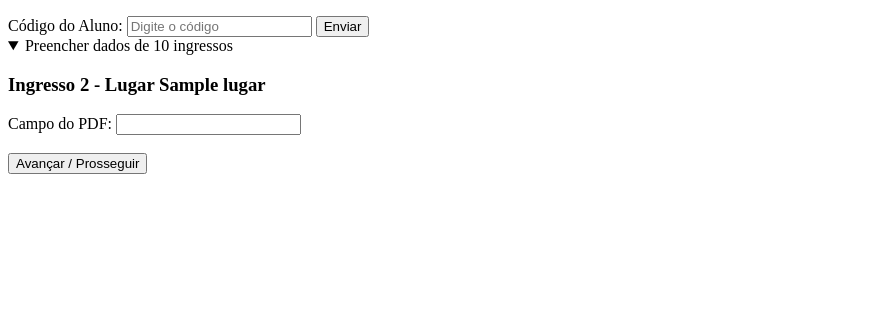
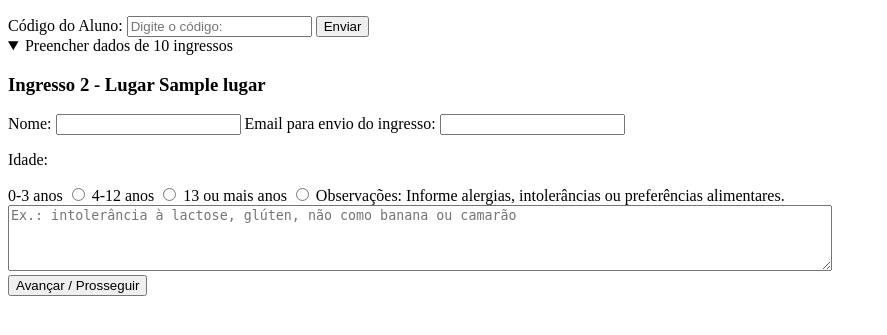
Before and after one commit to arthurjww/Bistro-2026, a Flask app: template frontend/templates/ingressos/info_ingressos.html in a window 1280 px wide, after a click that opens the changed part. Shown: the top 335 px of the page, without its empty margins (0-887 px from the left). Run offline with Flask 3, Linux system fonts and the light colour scheme; the template is opened without the code that fills it: most values are stand-ins (such as "Sample title", 1, 10 or a date in 2020).

Commit message:
.js de info_ingressos feito. Falta testá-lo.

```diff
--- a/frontend/static/ingressos/script_info_ingressos.js
+++ b/frontend/static/ingressos/script_info_ingressos.js
@@ -1,19 +1,24 @@
 const inputCodigo = document.getElementById('input_codigo');
 const details = document.getElementById('detailIngressos');
+const forms = details.querySelectorAll('form');
 
 const reservado = new Date(
     {{ cronometro.isoformat() | tojson }}
 );
 
 
-cronometroAtualizado();
+forms.forEach(form => {
+    form.addEventListener('submit', (event) => {
+        event.preventDefault();
+    });
+});
 
 
-details.addEventListener('click', function (event) {
+details.addEventListener('click', (event) => {
     if (details.dataset.podeAbrir === 'false') {
         event.preventDefault();
     }
-})
+});
 
 
 function cronometroAtualizado() {
@@ -36,18 +41,16 @@ function cronometroAtualizado() {
 }
 
 const intervalo = setInterval(cronometroAtualizado, 1000);
-
+cronometroAtualizado();
 
 
 async function confirmarCodigoAluno() {
-    const payload = {
+    const params = new URLSearchParams({
         codigo: inputCodigo.value
-    };
+    });
 
-    const resposta = await fetch('/info_ingressos/confirmar_codigo', {
-        method: 'POST',
-        headers: { 'Content-Type': 'application/json'},
-        body: JSON.stringify(payload)
+    const resposta = await fetch(`${urls.confirmar_codigo}?${params}`, {
+        method: 'GET',
     });
 
     if (resposta.ok) {
@@ -56,11 +59,24 @@ async function confirmarCodigoAluno() {
             `${dados.sucesso}\nApós usar esses ingressos, sobrará ${dados.usos_restantes} usos do código`;
         details.dataset.podeAbrir = 'true';
         // dá para colocar mudanças do css aqui
+    } else if (resposta.status === 409) {
+        window.location.href = '/lugares';
+        return;
     }
 }
 
 
 async function enviarDadosESeguirPagamento() {
+    if (details.dataset.podeAbrir === 'false') {
+        alert('Você não usou um código confirmado');
+    }
+    for (const form of forms) {
+        if (!form.checkValidity()) {
+            form.reportValidity();
+            return;
+        }
+    }
+
     const ingressos = [];
 
     details.querySelectorAll('form').forEach(form => {
@@ -76,4 +92,15 @@ async function enviarDadosESeguirPagamento() {
     const payload = {
         ingressos: ingressos
     };
+
+    const resposta = await fetch(urls.criar_ingressos, {
+        method: 'POST',
+        headers: { 'Content-Type': 'application/json' },
+        body: JSON.stringify(payload)
+    });
+
+    if (resposta.ok) {
+        window.location.href = '/pagamento';
+        return;
+    }
 }
--- a/frontend/templates/ingressos/info_ingressos.html
+++ b/frontend/templates/ingressos/info_ingressos.html
@@ -6,29 +6,71 @@
 </head>
 <body>
 	<div class="cronometro">
-    	<p></p>
+    	<p id="timer"></p>
 	</div>
 
 <div class="codigo-aluno">
     <label>Código do Aluno:</label>
-    <input type="text" name="codigo_aluno" placeholder="Digite o código">
-    <button type="button" class="btn-enviar-codigo">Enviar</button>
+    <input type="text" name="codigo" placeholder="Digite o código:">
+	<span></span>
+    <button class="btn-enviar-codigo" onclick="confirmarCodigoAluno()">Enviar</button>
 </div>
 
-<details class="detalhes-ingressos">
+<details class="detalhes-ingressos" data-podeAbrir="false">
     <summary>Preencher dados de {{ quant }} ingressos</summary>
 
     {% for lugar in ingressos %}
     <form class="form-ingresso">
         <h3>Ingresso {{ loop.index + 1}} - Lugar {{ lugar }}</h3>
 
-        <label>Campo do PDF:</label>
-        <input type="text" name="campo_exemplo">
-        <br><br>
+        <label>
+			Nome:
+			<input type="text" name="nome" required>
+		</label>
+
+		<label>
+			Email para envio do ingresso:
+			<input type="email" name="email_envio" required>
+		</label>
+
+		<p>Idade:</p>
+		<label>
+			0-3 anos
+			<input type="radio" name="tipo_ingresso" value="0" required>
+		</label>
+
+		<label>
+			4-12 anos
+			<input type="radio" name="tipo_ingresso" value="1">
+		</label>
+
+		<label>
+			13 ou mais anos
+			<input type="radio" name="tipo_ingresso" value="2">
+		</label>
+
+		<label>
+			Observações: Informe alergias, intolerâncias ou preferências alimentares.
+			<textarea
+					name="observacoes"
+					rows="4"
+					cols="100"
+					placeholder="Ex.: intolerância à lactose, glúten, não como banana ou camarão"
+			></textarea>
+		</label>
     </form>
     {% endfor %}
+</details>
 
-    <button type="button" class="btn-prosseguir">Avançar / Prosseguir</button>
-</details>
+<button class="btn-prosseguir" onclick="enviarDadosESeguirPagamento()">Avançar / Prosseguir</button>
+
+<script>
+	const urls = {
+		confirmar_codigo: '{{ url_for("routes.confirmar_codigo") }}',
+		criar_ingressos: '{{ url_for("routes.criar_ingressos") }}'
+	};
+</script>
+
+<script src="{{ url_for('static', filename='ingressos/script_info_ingressos.js') }}"></script>
 </body>
 </html>
```
Also changed, not shown: backend/ingressos/routes.py (+20 -19 lines).
